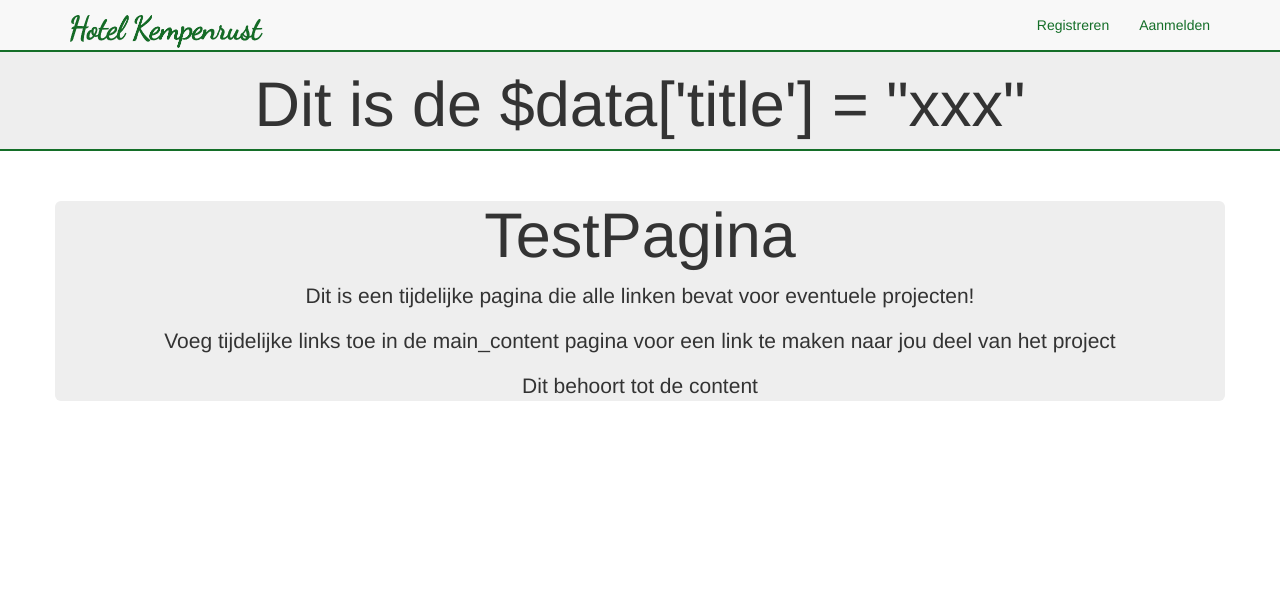
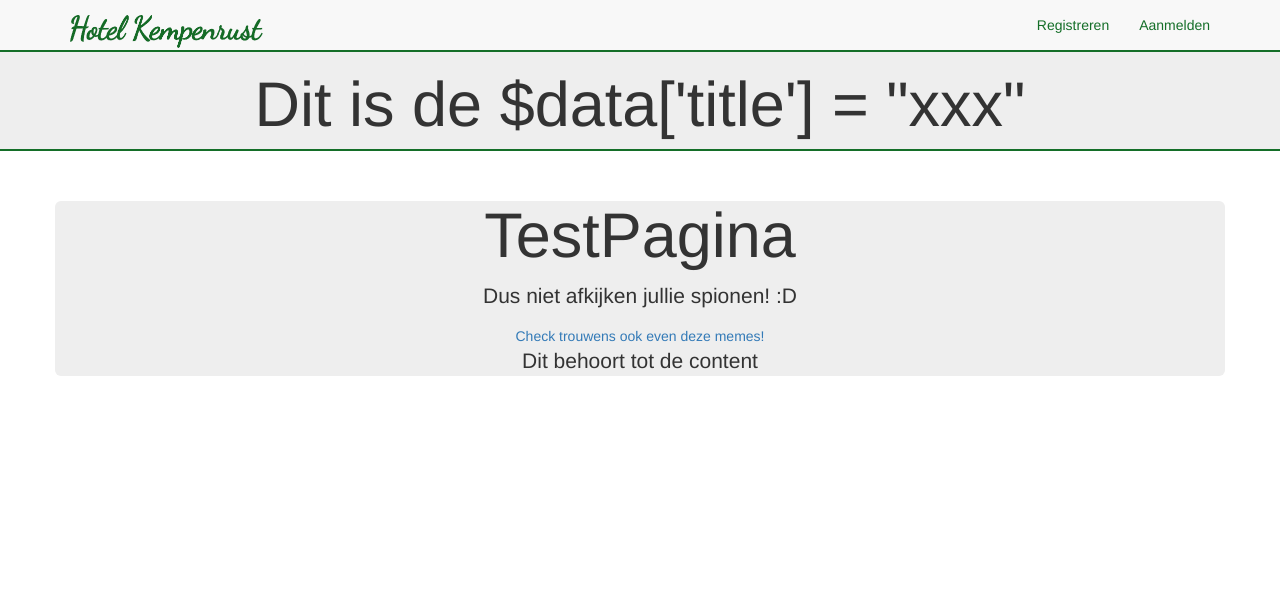
Before and after one commit to NielsPeeters/KempenRust, a CodeIgniter app: page /project/ in a window 1280 px wide. Shown: the top 596 px of the page. Run offline with CodeIgniter, Linux system fonts and the light colour scheme; some libraries are stand-ins or nearby versions.

Commit message:
tijdelijke main_content upgedate

```diff
--- a/application/views/main_content.php
+++ b/application/views/main_content.php
@@ -1,7 +1,7 @@
 <!-- Jumbotron Header -->
 <header class="jumbotron">
     <h1>TestPagina</h1>
-    <p>Dit is een tijdelijke pagina die alle linken bevat voor eventuele projecten!</p>
-    <p>Voeg tijdelijke links toe in de main_content pagina voor een link te maken naar jou deel van het project </p>
+    <p>Dus niet afkijken jullie spionen! :D</p>
+    <a href="https://www.youtube.com/watch?v=dQw4w9WgXcQ" alt="Rickroll video voor de afkijkers">Check trouwens ook even deze memes!</a>
     <p>Dit behoort tot de content</p>
 </header>
```
